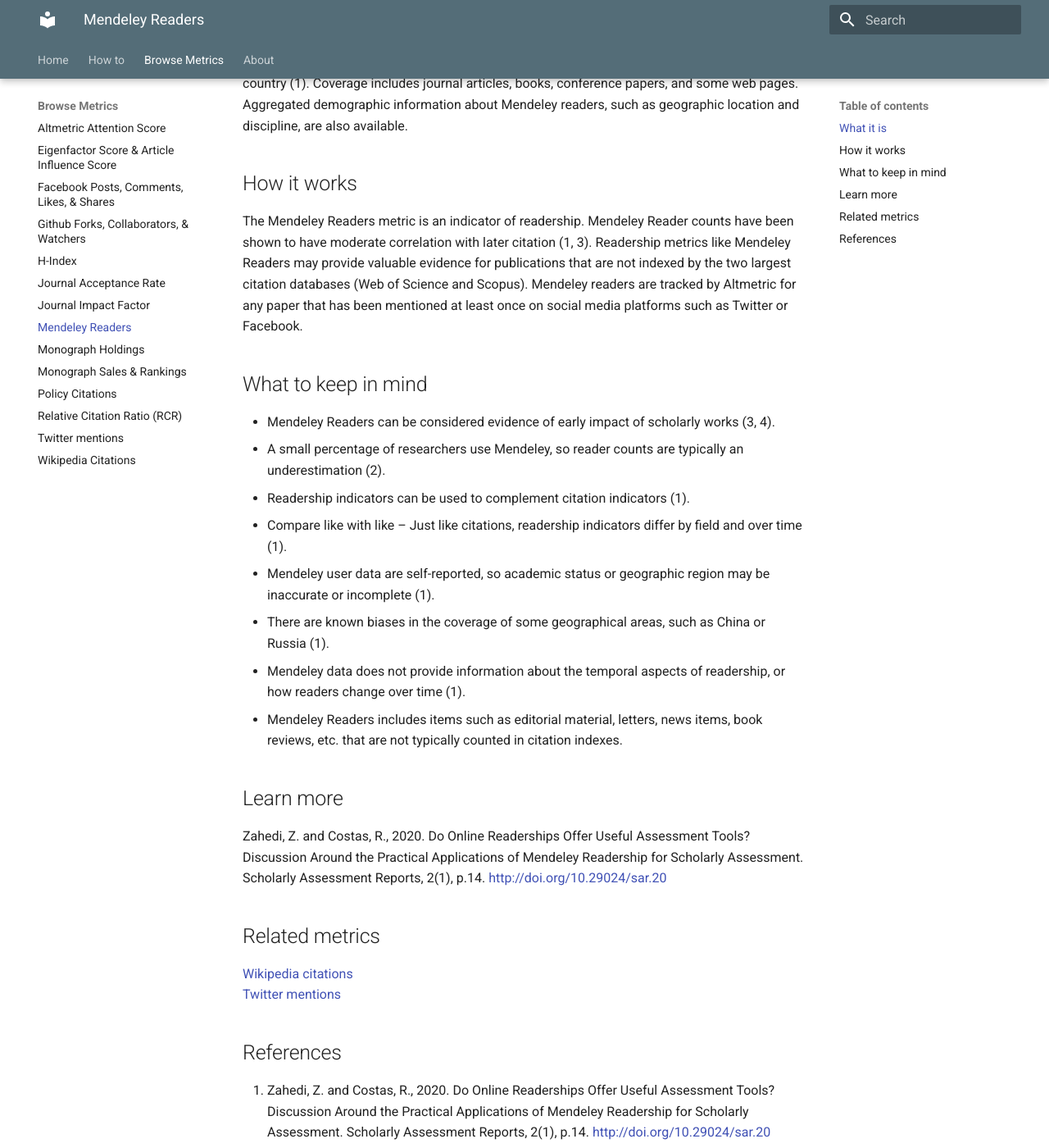
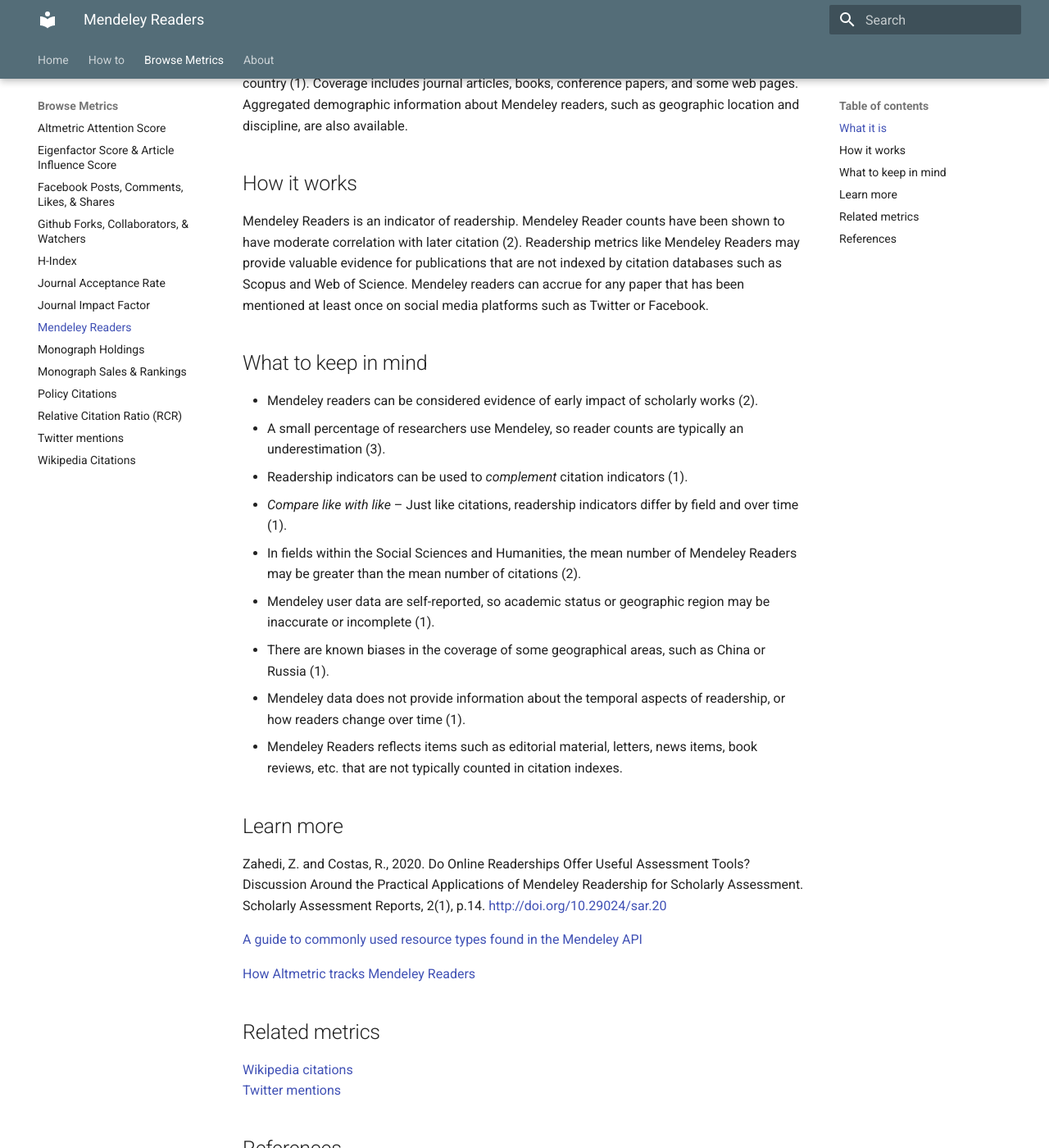
Before and after one commit to rchampieux/diy-documentation, an MkDocs documentation site: the page built from docs/mendeleyreaders.md, in a window 1280 px wide and 1400 px high, scrolled down 266 px. Shown: the whole window at 82% size. Built offline with MkDocs 1.6.1 and Material for MkDocs 9.7.7, drawn with Linux system fonts in a browser that asks for light colours; some of the changed text lies outside the part shown.

Commit message:
Update mendeleyreaders.md

```diff
--- a/docs/mendeleyreaders.md
+++ b/docs/mendeleyreaders.md
@@ -4,25 +4,31 @@
 
 Mendeley is a social reference manager. Mendeley Readers is a count of the number of users that have added a particular document to their private Mendeley libraries. The Mendeley API provides associated information including metadata, counts by academic status, discipline, and country (1). Coverage includes journal articles, books, conference papers, and some web pages. Aggregated demographic information about Mendeley readers, such as geographic location and discipline, are also available.
 
+
 ## How it works
 
-The Mendeley Readers metric is an indicator of readership. Mendeley Reader counts have been shown to have moderate correlation with later citation (1, 3). Readership metrics like Mendeley Readers may provide valuable evidence for publications that are not indexed by the two largest citation databases (Web of Science and Scopus). Mendeley readers are tracked by Altmetric for any paper that has been mentioned at least once on social media platforms such as Twitter or Facebook. <br>
+Mendeley Readers is an indicator of readership. Mendeley Reader counts have been shown to have moderate correlation with later citation (2). Readership metrics like Mendeley Readers may provide valuable evidence for publications that are not indexed by citation databases such as Scopus and Web of Science. Mendeley readers can accrue for any paper that has been mentioned at least once on social media platforms such as Twitter or Facebook. <br>
 
 
 ## What to keep in mind
-- Mendeley Readers can be considered evidence of early impact of scholarly works (3, 4).
-- A small percentage of researchers use Mendeley, so reader counts are typically an underestimation (2).
-- Readership indicators can be used to complement citation indicators (1).
-- Compare like with like – Just like citations, readership indicators differ by field and over time (1).
+- Mendeley readers can be considered evidence of early impact of scholarly works (2).
+- A small percentage of researchers use Mendeley, so reader counts are typically an underestimation (3).
+- Readership indicators can be used to *complement* citation indicators (1).
+- *Compare like with like* – Just like citations, readership indicators differ by field and over time (1).
+- In fields within the Social Sciences and Humanities, the mean number of Mendeley Readers may be greater than the mean number of citations (2).
 - Mendeley user data are self-reported, so academic status or geographic region may be inaccurate or incomplete (1).
 - There are known biases in the coverage of some geographical areas, such as China or Russia (1).
 - Mendeley data does not provide information about the temporal aspects of readership, or how readers change over time (1).
-- Mendeley Readers includes items such as editorial material, letters, news items, book reviews, etc. that are not typically counted in citation indexes.
+- Mendeley Readers reflects items such as editorial material, letters, news items, book reviews, etc. that are not typically counted in citation indexes.
 
 
 ## Learn more
 
 Zahedi, Z. and Costas, R., 2020. Do Online Readerships Offer Useful Assessment Tools? Discussion Around the Practical Applications of Mendeley Readership for Scholarly Assessment. Scholarly Assessment Reports, 2(1), p.14. [http://doi.org/10.29024/sar.20](http://doi.org/10.29024/sar.20) <br>
+
+[A guide to commonly used resource types found in the Mendeley API](https://dev.mendeley.com/overview/core_resources.html) <br>
+
+[How Altmetric tracks Mendeley Readers](https://help.altmetric.com/support/solutions/articles/6000236722-mendeley) <br>
 
 
 ## Related metrics
@@ -33,9 +39,10 @@ Zahedi, Z. and Costas, R., 2020. Do Online Readerships Offer Useful Assessment T
 
 ## References
 
-1. Zahedi, Z. and Costas, R., 2020. Do Online Readerships Offer Useful Assessment Tools? Discussion Around the Practical Applications of Mendeley Readership for Scholarly Assessment. Scholarly Assessment Reports, 2(1), p.14. [http://doi.org/10.29024/sar.20](http://doi.org/10.29024/sar.20)
-2. Van Noorden, R. (2014). Online collaboration: Scientists and the social network. *Nature News*, 512(7513), 126. [https://doi.org/10.1038/512126a](https://doi.org/10.1038/512126a)
-3. Thelwall, M. (2018). Early Mendeley readers correlate with later citation counts. Scientometrics, 115(3), 1231–1240. [https://doi.org/10.1007/s11192-018-2715-9](https://doi.org/10.1007/s11192-018-2715-9)
+1. Zahedi, Z. and Costas, R., 2020. Do Online Readerships Offer Useful Assessment Tools? Discussion Around the Practical Applications of Mendeley Readership for Scholarly Assessment. *Scholarly Assessment Reports*, 2(1), p.14. [http://doi.org/10.29024/sar.20](http://doi.org/10.29024/sar.20)
+2. Zahedi, Z., Costas, R., & Wouters, P. (2017). Mendeley readership as a filtering tool to identify highly cited publications. *Journal of the Association for Information Science and Technology*, 68(10), 2511–2521. [https://doi.org/10.1002/asi.23883](https://doi.org/10.1002/asi.23883)
+3. Van Noorden, R. (2014). Online collaboration: Scientists and the social network. *Nature News*, 512(7513), 126. [https://doi.org/10.1038/512126a](https://doi.org/10.1038/512126a)
+4. Thelwall, M. (2018). Early Mendeley readers correlate with later citation counts. *Scientometrics*, 115(3), 1231–1240. https://doi.org/10.1007/s11192-018-2715-9
 
 
-Last updated June 2022
+Last updated September 2022
```
